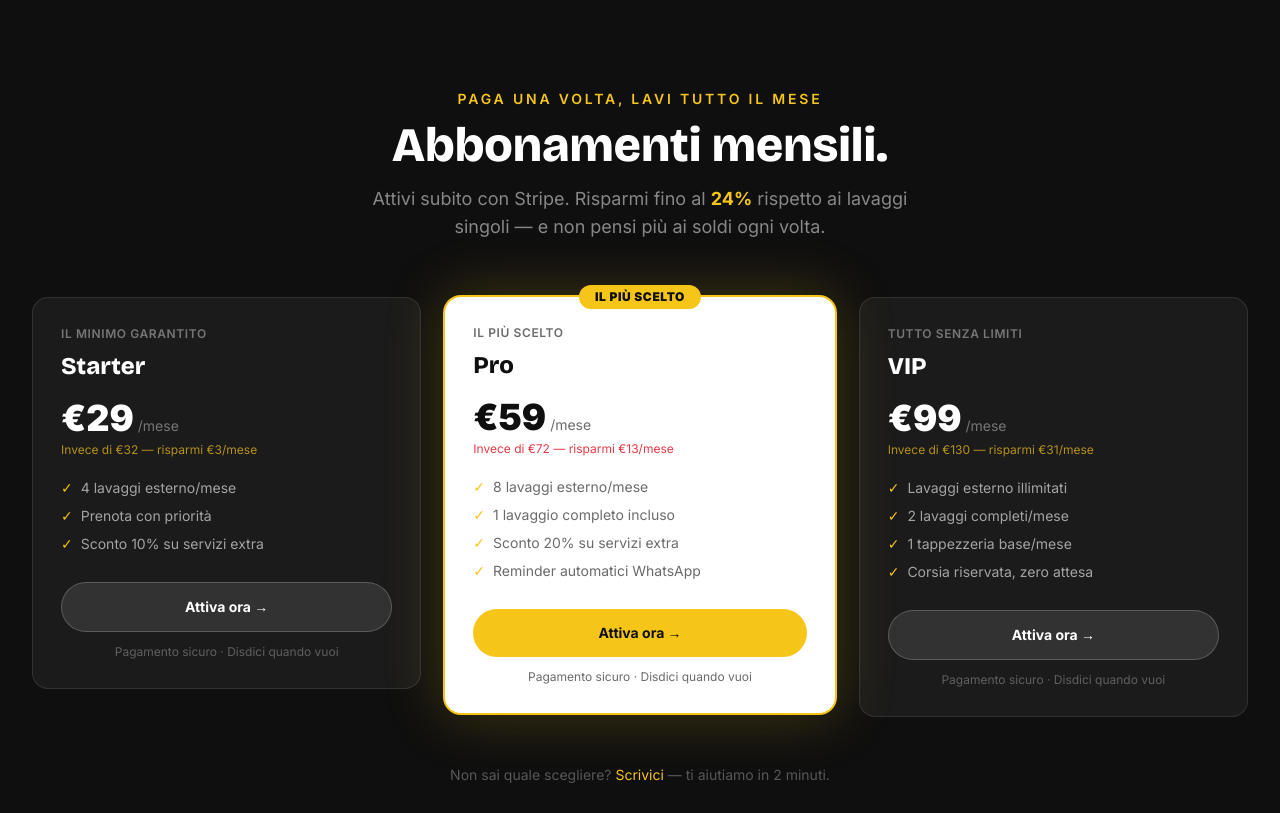
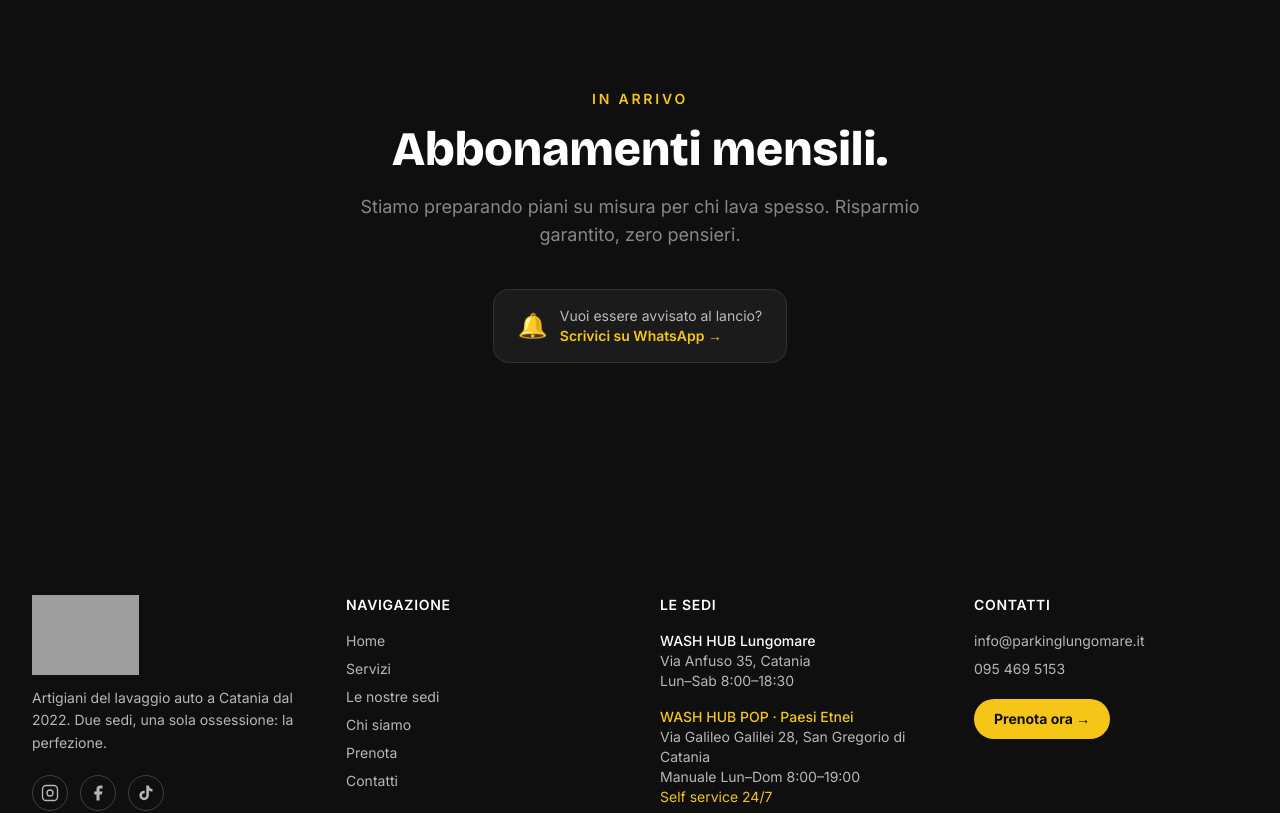
Before and after one commit to washhubct/wash-hub-site, a Next.js app: page /wash-hub-site/servizi in a window 1280 px wide. Shown: the part 1900-2713 px from the top of the page. Built offline with nearby package versions, Linux system fonts and the light colour scheme; grey boxes are pictures that could not be loaded.

Commit message:
fix: orari Paesi Etnei Lun-Dom 8-19, Lungomare 8-18:30, abbonamenti coming soon

```diff
--- a/src/app/contatti/page.tsx
+++ b/src/app/contatti/page.tsx
@@ -55,7 +55,7 @@ export default function ContattiPage() {
                 </h2>
                 <div className="space-y-3 text-sm text-[#6B6B6B]">
                   <p className="flex gap-3"><span>📍</span><span>Via Galileo Galilei 28, San Gregorio di Catania — stazione LUKoil</span></p>
-                  <p className="flex gap-3"><span>🧼</span><span>Lavaggio manuale Lun–Sab 8:00–18:30</span></p>
+                  <p className="flex gap-3"><span>🧼</span><span>Lavaggio manuale Lun–Dom 8:00–19:00</span></p>
                   <p className="flex gap-3"><span>⏰</span><span className="text-[#0F0F0F] font-semibold">Self service aperto 24/7</span></p>
                 </div>
                 <a href="https://maps.google.com/?q=Via+Galileo+Galilei+28+Paesi+Etnei+Catania" target="_blank" rel="noopener noreferrer"
--- a/src/app/sedi/paesi-etnei/page.tsx
+++ b/src/app/sedi/paesi-etnei/page.tsx
@@ -55,7 +55,7 @@ export default function PaesiEtneiPage() {
               <div className="space-y-4 mb-8">
                 {[
                   ['📍 Indirizzo', 'Via Galileo Galilei 28, San Gregorio di Catania\npresso stazione LUKoil'],
-                  ['🧼 Servizio manuale', 'Lun–Sab 8:00–18:30'],
+                  ['🧼 Servizio manuale', 'Lun–Dom 8:00–19:00'],
                   ['⏰ Self service', 'Aperto 24/7 — auto, interni, camion'],
                   ['🪙 Pagamento', 'Monete · Carta · Contactless'],
                 ].map(([label, val]) => (
@@ -102,12 +102,12 @@ export default function PaesiEtneiPage() {
               <div>
                 <h3 className="font-display text-xl font-bold text-[#0F0F0F] mb-4 flex items-center gap-2"
                   style={{ fontFamily: 'var(--font-bricolage), system-ui' }}>
-                  <span className="px-2 py-0.5 rounded-full bg-[#0F0F0F] text-white text-xs font-black uppercase tracking-wider">Manuale Lun–Sab</span>
+                  <span className="px-2 py-0.5 rounded-full bg-[#0F0F0F] text-white text-xs font-black uppercase tracking-wider">Manuale Lun–Dom</span>
                   Come funziona
                 </h3>
                 <div className="space-y-3">
                   {[
-                    { step: '01', title: 'Arrivi in orario', desc: 'I nostri operatori sono disponibili dal lunedì al sabato, 8:00–18:30.' },
+                    { step: '01', title: 'Arrivi in orario', desc: 'I nostri operatori sono disponibili tutti i giorni, lunedì–domenica, 8:00–19:00.' },
                     { step: '02', title: 'Trovi i nostri operatori', desc: 'Nessuna prenotazione necessaria — pass direct, ti accogliamo all\'arrivo.' },
                     { step: '03', title: 'Scegli il servizio', desc: 'Esterno, tradizionale o Performance Intenso. Ti consigliamo noi.' },
                     { step: '04', title: 'Ritiri l\'auto pulita', desc: 'Lavoro fatto a mano, con cura. Come piace a noi.' },
--- a/src/app/sedi/page.tsx
+++ b/src/app/sedi/page.tsx
@@ -48,7 +48,7 @@ export default function SediPage() {
                 </h2>
                 <p className="text-[#C8A84E] text-sm mb-5">Via del Lungomare, Catania</p>
                 <div className="space-y-2 text-white/60 text-sm mb-6 flex-1">
-                  <p>🕗 Lun–Sab 8:00–20:00 · Domenica chiuso</p>
+                  <p>🕗 Lun–Sab 8:00–18:30 · Domenica chiuso</p>
                   <p>👨‍🔧 Operatori esperti inclusi</p>
                   <p>🪡 Servizio tappezzeria disponibile</p>
                   <p>🅿️ Parcheggio interno</p>
--- a/src/app/servizi/page.tsx
+++ b/src/app/servizi/page.tsx
@@ -161,69 +161,28 @@ export default function ServiziPage() {
         </div>
       </section>
 
-      {/* Abbonamenti */}
+      {/* Abbonamenti — Coming Soon */}
       <section className="py-20 md:py-28 bg-[#0F0F0F]">
-        <div className="max-w-7xl mx-auto px-5 md:px-8">
-          <AnimatedSection className="text-center mb-4">
-            <p className="text-[#F5C518] text-sm font-semibold uppercase tracking-[0.2em] mb-3">Paga una volta, lavi tutto il mese</p>
-            <h2 className="font-display text-4xl md:text-5xl font-black text-white"
+        <div className="max-w-3xl mx-auto px-5 md:px-8 text-center">
+          <AnimatedSection>
+            <p className="text-[#F5C518] text-sm font-semibold uppercase tracking-[0.2em] mb-4">In arrivo</p>
+            <h2 className="font-display text-4xl md:text-5xl font-black text-white mb-5"
               style={{ fontFamily: 'var(--font-bricolage), system-ui' }}>
               Abbonamenti mensili.
             </h2>
-          </AnimatedSection>
-          <AnimatedSection className="text-center mb-14">
-            <p className="text-white/50 text-lg mt-3 max-w-xl mx-auto">
-              Attivi subito con Stripe. Risparmi fino al <span className="text-[#F5C518] font-bold">24%</span> rispetto ai lavaggi singoli — e non pensi più ai soldi ogni volta.
+            <p className="text-white/50 text-lg mb-10 max-w-xl mx-auto">
+              Stiamo preparando piani su misura per chi lava spesso. Risparmio garantito, zero pensieri.
             </p>
-          </AnimatedSection>
-          <div className="grid grid-cols-1 md:grid-cols-3 gap-6 items-start">
-            {ABBONAMENTI.map(({ tier, tagline, price, listino, saving, features, highlight, stripeLink }, i) => (
-              <AnimatedSection key={tier} delay={i * 0.1}
-                className={`rounded-2xl p-7 relative ${highlight ? 'bg-white ring-2 ring-[#F5C518] shadow-[0_0_60px_rgba(245,197,24,0.25)]' : 'bg-white/5 border border-white/10'}`}>
-                {highlight && (
-                  <div className="absolute -top-3 left-1/2 -translate-x-1/2 bg-[#F5C518] text-[#0F0F0F] text-xs font-black px-4 py-1 rounded-full uppercase tracking-wider">
-                    Il più scelto
-                  </div>
-                )}
-                <p className={`text-xs font-semibold uppercase tracking-wider mb-2 ${highlight ? 'text-[#6B6B6B]' : 'text-white/40'}`}>{tagline}</p>
-                <h3 className={`font-display text-2xl font-black mb-4 ${highlight ? 'text-[#0F0F0F]' : 'text-white'}`}
-                  style={{ fontFamily: 'var(--font-bricolage), system-ui' }}>
-                  {tier}
-                </h3>
-                <div className="mb-1">
-                  <span className={`text-4xl font-black ${highlight ? 'text-[#0F0F0F]' : 'text-white'}`}>€{price}</span>
-                  <span className={`text-sm font-normal ml-1 ${highlight ? 'text-[#6B6B6B]' : 'text-white/40'}`}>/mese</span>
-                </div>
-                <p className={`text-xs mb-5 ${highlight ? 'text-[#E63946]' : 'text-[#F5C518]/70'}`}>
-                  Invece di €{listino} — risparmi €{saving}/mese
-                </p>
-                <ul className="space-y-2 mb-7">
-                  {features.map(f => (
-                    <li key={f} className={`text-sm flex gap-2 ${highlight ? 'text-[#6B6B6B]' : 'text-white/60'}`}>
-                      <span className="text-[#F5C518] shrink-0">✓</span> {f}
-                    </li>
-                  ))}
-                </ul>
-                <a href={stripeLink} target="_blank" rel="noopener noreferrer"
-                  className={`block text-center py-3.5 px-5 rounded-full font-bold text-sm transition-all ${
-                    highlight
-                      ? 'bg-[#F5C518] text-[#0F0F0F] hover:bg-[#E0B210]'
-                      : 'bg-white/10 text-white hover:bg-white/20 border border-white/20'
-                  }`}>
-                  Attiva ora →
+            <div className="inline-flex items-center gap-3 px-6 py-4 rounded-2xl border border-white/10 bg-white/5 mb-10">
+              <span className="text-2xl">🔔</span>
+              <p className="text-white/70 text-sm text-left">
+                Vuoi essere avvisato al lancio?<br />
+                <a href="https://wa.me/390954695153" target="_blank" rel="noopener noreferrer"
+                  className="text-[#F5C518] font-semibold hover:underline">
+                  Scrivici su WhatsApp →
                 </a>
-                <p className={`text-center text-xs mt-3 ${highlight ? 'text-[#6B6B6B]' : 'text-white/30'}`}>
-                  Pagamento sicuro · Disdici quando vuoi
-                </p>
-              </AnimatedSection>
-            ))}
-          </div>
-          <AnimatedSection className="mt-12 text-center">
-            <p className="text-white/30 text-sm">
-              Non sai quale scegliere?{' '}
-              <Link href="/contatti" className="text-[#F5C518] hover:underline">Scrivici</Link>
-              {' '}— ti aiutiamo in 2 minuti.
-            </p>
+              </p>
+            </div>
           </AnimatedSection>
         </div>
       </section>
--- a/src/components/layout/Footer.tsx
+++ b/src/components/layout/Footer.tsx
@@ -73,7 +73,7 @@ export function Footer() {
               <div>
                 <p className="text-[#F5C518] font-medium">WASH HUB POP · Paesi Etnei</p>
                 <p>Via Galileo Galilei 28, San Gregorio di Catania</p>
-                <p>Manuale Lun–Sab 8:00–18:30</p>
+                <p>Manuale Lun–Dom 8:00–19:00</p>
                 <p className="text-[#F5C518]">Self service 24/7</p>
               </div>
             </div>
```
